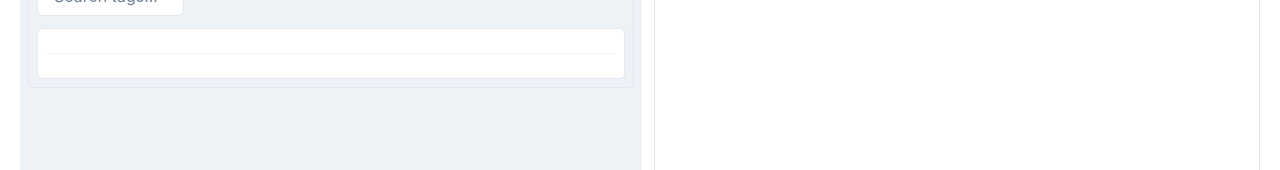
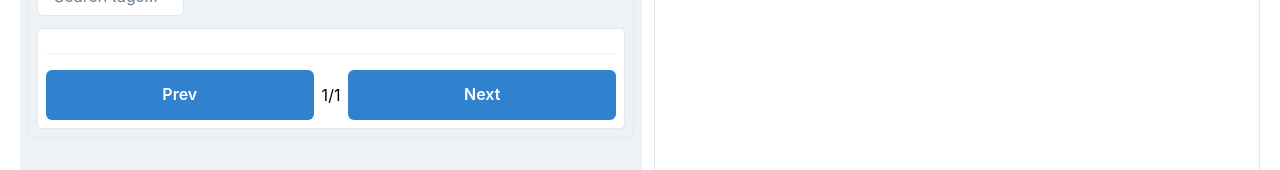
Before and after one commit to sethpotter/PyWebTagger, a React (Create React App) app in the folder frontend/: page / in a window 1280 px wide. Both pictures are taken after a click on the label 608 px from the left and 166 px from the top of the page. Shown: the part 286-456 px from the top of the page. Built offline with nearby package versions, Linux system fonts and the light colour scheme.

Commit message:
Add pages

```diff
--- a/frontend/src/components/TagSearch.jsx
+++ b/frontend/src/components/TagSearch.jsx
@@ -1,6 +1,6 @@
 import React, {useEffect, useState} from 'react'
 
-import {Box, Divider, Input, Text} from "@chakra-ui/react";
+import {Box, Button, Divider, Input, Text} from "@chakra-ui/react";
 import {BVFlex, HFlex} from "./WrappedChakra";
 import {Tag} from "./Tag";
 
@@ -8,8 +8,9 @@
 
     const [tagSearch, setTagSearch] = useState('');
     const [activeTags, setActiveTags] = useState([]);
+    const [page, setPage] = useState(0);
 
-    const {enabledTags, tags, onChange} = props;
+    const {enabledTags, tags, tagsPerPage = 75, onChange, onReloadTags} = props;
 
     const handleActiveTags = (active, val) => {
         const updatedTags = active
@@ -26,6 +27,17 @@
         setActiveTags(enabledTags);
     }, [enabledTags])
 
+    const handlePage = (value) => {
+        if(value < 0)
+            value = 0;
+
+        const pageLimit = Math.floor(tags.length / tagsPerPage);
+        if(value > pageLimit)
+            value = pageLimit;
+
+        setPage(value);
+    }
+
     return (
         <>
             <BVFlex flexGrow={0} gap={3}>
@@ -37,12 +49,17 @@
                 <BVFlex bg='white'>
                     <HFlex flexWrap='wrap' gap={1}>
                         {
-                            tags.filter((val) => val.includes(tagSearch)).map((val) =>
-                                <Tag name={val} value={activeTags.includes(val)} onToggle={(active) => handleActiveTags(active, val)}/>)
+                            tags.filter((val) => val.includes(tagSearch)).splice(page * tagsPerPage, tagsPerPage).map((val) =>
+                                <Tag name={val} value={activeTags.includes(val)} onToggle={(active) => handleActiveTags(active, val)}/>
+                            )
                         }
                     </HFlex>
                     <Divider/>
-                    <HFlex></HFlex>
+                    <HFlex alignItems='center'>
+                        <Button colorScheme='blue' onClick={() => handlePage(page-1)}>Prev</Button>
+                        <Text mb={0} p={2} color='black'>{page+1}/{Math.floor(tags.length / tagsPerPage)+1}</Text>
+                        <Button colorScheme='blue' onClick={() => handlePage(page+1)}>Next</Button>
+                    </HFlex>
                 </BVFlex>
             </BVFlex>
         </>
```
